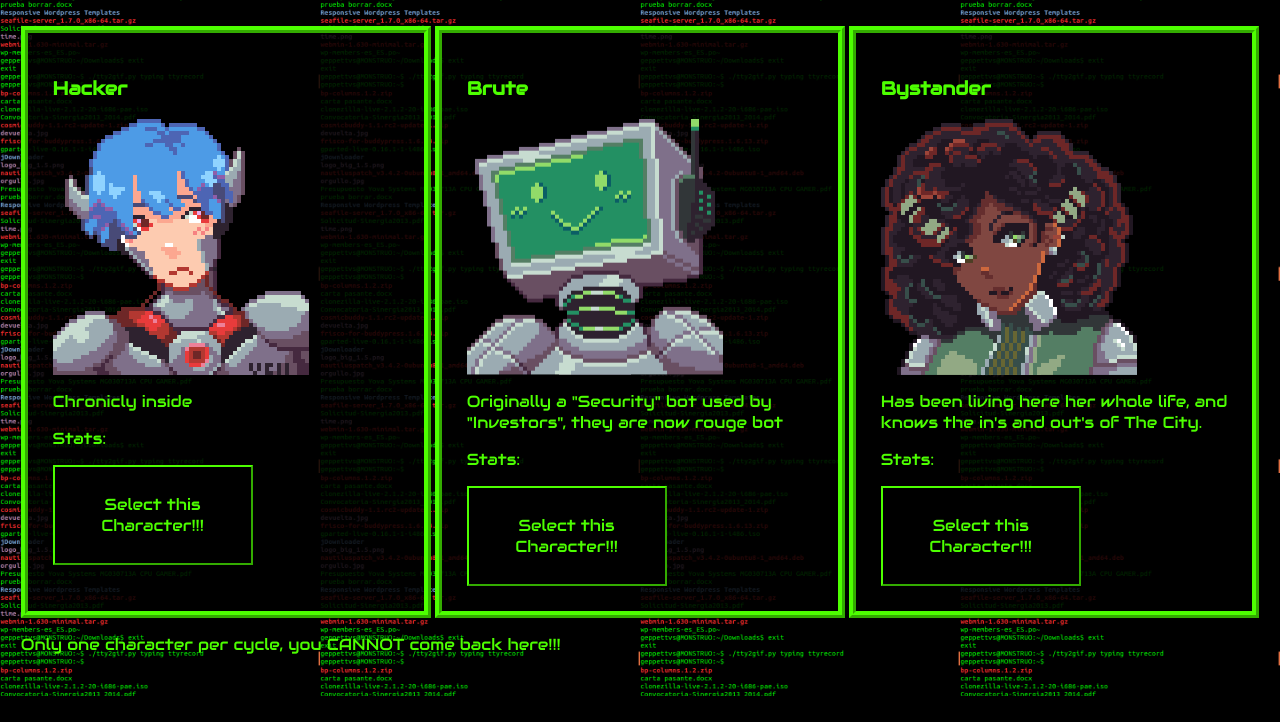
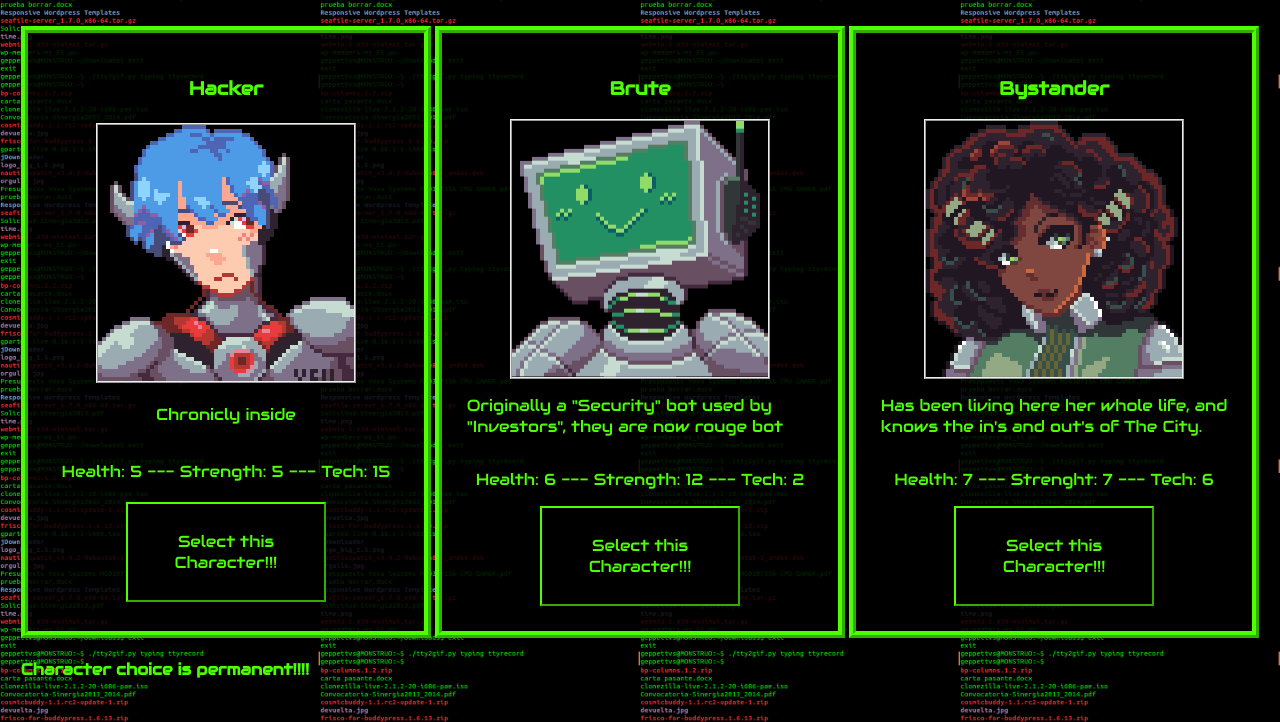
Before and after one commit to RZer0-315/FutureCycle, a plain HTML site: page game/scenes/starter.html in a window 1280 px wide. Shown: the part 104-826 px from the top of the page. Before the commit the page ends 800 px from the top, so only its background shows below. Drawn offline with Linux system fonts and the light colour scheme; a web font is replaced by a local one.

Commit message:
Character Style

```diff
--- a/game/scenes/starter.html
+++ b/game/scenes/starter.html
@@ -19,8 +19,8 @@
             <h3>Hacker</h3>
             <img src="../assets/char2.png" alt="">
             <p>Chronicly inside</p>
-            <p class="statBox">Stats: </p>
-            <a href="overworld.html?cr=5&hp=&str=&tch=">
+            <p class="statBox">Health: 5 --- Strength: 5 --- Tech: 15 </p>
+            <a href="overworld.html?cr=5&hp=5&str=5&tch=15">
                 <button > Select this Character!!! </button>
             </a>
         </div>
@@ -28,8 +28,8 @@
             <h3>Brute</h3>
             <img src="../assets/char3.png" alt="">
             <p>Originally a "Security" bot used by "Investors", they are now rouge bot </p>
-            <p class="statBox">Stats: </p>
-            <a href="overworld.html?cr=5&hp=&str=&tch=">
+            <p class="statBox">Health: 6 --- Strength: 12 --- Tech: 2</p>
+            <a href="overworld.html?cr=5&hp=7&str=12&tch=2">
                 <button > Select this Character!!! </button>
             </a>
         </div>
@@ -39,12 +39,12 @@
             <p>Has been living here her whole life, and knows the in's and out's
                 of The City.
             </p>
-            <p class="statBox">Stats: </p>
-            <a href="overworld.html?cr=5&hp=&str=&tch=">
+            <p class="statBox">Health: 7 --- Strenght: 7 --- Tech: 6</p>
+            <a href="overworld.html?cr=5&hp=7&str=7&tch=6">
                 <button > Select this Character!!! </button>
             </a>
         </div>
         </div>
-        <p>Only one character per cycle, you CANNOT come back here!!!</p>
+        <h4>Character choice is permanent!!!!</h4>
     </body>
 </html>
--- a/game/stylesheets/style.css
+++ b/game/stylesheets/style.css
@@ -7,6 +7,7 @@ body{
 }
 
 h1{
+    background-color: rgba(0, 0, 0, 0.504);
     font-family: "Rubik Glitch";
     font-size: 60px;
 }
@@ -21,11 +22,20 @@ button{
     font-size: medium;
 }
 
+img{
+    border: 2px ridge;
+    background-color: black;
+}
+
+
+
 /* Class Styles */
 .textbox{
     background-color: rgba(0, 0, 0, 0.5);
     color: #4dff00;
     font-family: "Audiowide";
+    display: grid;
+    justify-items: center;
 }
 
 .charbox{
@@ -33,6 +43,8 @@ button{
     padding: 2%;
     width: 28%;
     background-color: rgba(0, 0, 0, 0.845);
+    display: grid;
+    justify-items: center;
 }
 
 
@@ -41,7 +53,8 @@ button{
     background-image: url('../assets/wallpaperflare.com_wallpaper.jpg');
     background-repeat: no-repeat;
     background-size: 2500px 430%;
-
+    display: flex;
+    justify-content: center;;
 }
 #starter{
     background-image: url("../assets/dumbHacker.gif");
```
